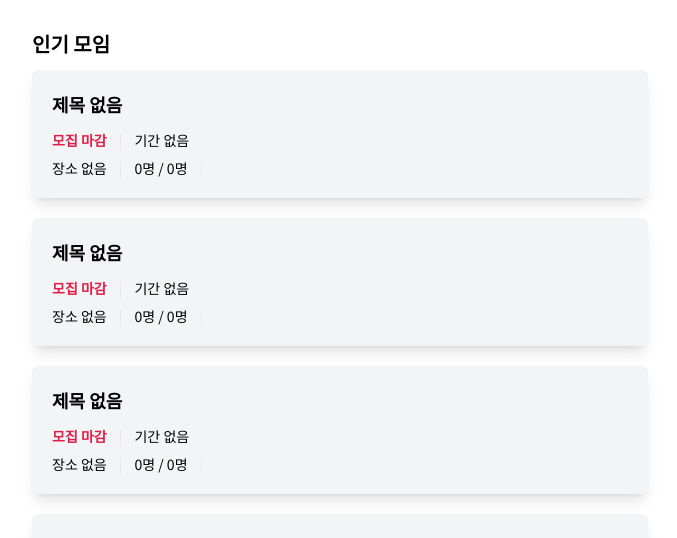
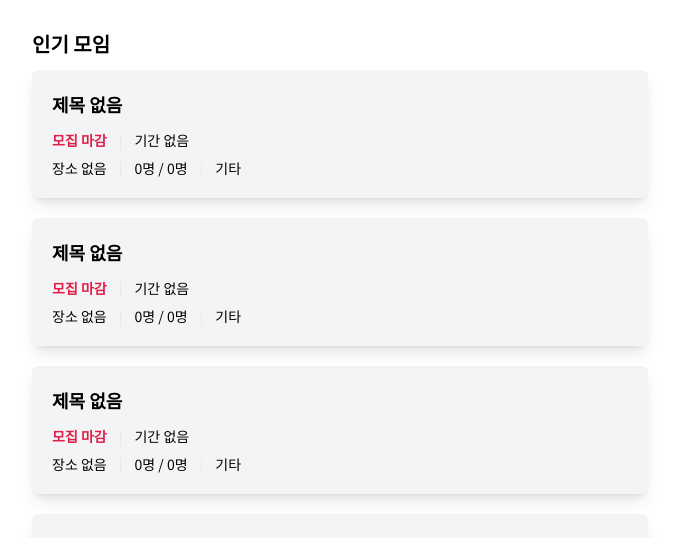
Before and after one commit to prgrms-fe-devcourse/NFE1_2_FitPlace, a React (Vite) app: page /search in a window 1280 px wide. Shown: the part 244-782 px from the top of the page, without its empty margins (300-977 px from the left). Built offline with nearby package versions, Linux system fonts and the light colour scheme.

Commit message:
feat:id에 맞는 상세페이지 이동

```diff
--- a/src/App.tsx
+++ b/src/App.tsx
@@ -29,22 +29,16 @@ const App = () => {
         <Route path="/register" element={<Register />} />
         <Route path="/profile" element={<ProfileTemplate />} />
         <Route path="/profile/edit" element={<ProfileEdit />} />
-                <Route
-                    path="/profile/edit/nickname"
-                    element={<ProfileNickname />}
-                />
+        <Route path="/profile/edit/nickname" element={<ProfileNickname />} />
         <Route path="/profile/edit/img" element={<ProfileImg />} />
         <Route path="/profile/edit/desc" element={<ProfileDesc />} />
-                <Route
-                    path="/profile/edit/location"
-                    element={<ProfileLocation />}
-                />
+        <Route path="/profile/edit/location" element={<ProfileLocation />} />
         <Route path="/ranking" element={<Ranking_page />} />
         <Route path="/map" element={<Location />} />
         <Route path="/search" element={<SearchPage />} />
         <Route path="/notifications" element={<NotificationPage />} />
         <Route path="/notionAdd" element={<NotionAdd />} />
-                <Route path="/notion" element={<NotionPage />} />
+        <Route path="/notion/:id" element={<NotionPage />} />
 
         <Route path="/notion/comments" element={<CommentPage />} />
         {/*
--- a/src/components/Health_post.tsx
+++ b/src/components/Health_post.tsx
@@ -1,6 +1,7 @@
 import React from "react";
+import { Link } from "react-router-dom";
 
-const Health_post = ({ title, channel_name }) => {
+const Health_post = ({ title, channel_name, id }) => {
   let titleObject;
   try {
     // 이중 파싱: 이스케이프된 문자열을 먼저 일반 문자열로 변환 후 JSON 파싱
@@ -12,6 +13,7 @@ const Health_post = ({ title, channel_name }) => {
   }
 
   return (
+    <Link to={`/notion/${id}`}>
       <button className="bg-gray-100 h-32 w-full rounded-md shadow-lg mb-5 p-5 flex flex-col transition-transform duration-300 ease-in-out hover:bg-gray-200 hover:shadow-xl">
         <p className="font-bold text-lg mb-3">
           {titleObject.title || "제목 없음"}
@@ -29,11 +31,13 @@ const Health_post = ({ title, channel_name }) => {
         <div className="text-sm flex">
           {titleObject.meetingSpot || "장소 없음"}
           <span className="mx-3 opacity-5">|</span>
-        {titleObject.currentMember || 0}명 / {titleObject.meetingCapacity || 0}
-        명<span className="mx-3 opacity-5">|</span>
-        {channel_name || titleObject.channel}
+          {titleObject.currentMember || 0}명 /{" "}
+          {titleObject.meetingCapacity || 0}명
+          <span className="mx-3 opacity-5">|</span>
+          {channel_name || "기타"}
         </div>
       </button>
+    </Link>
   );
 };
 
--- a/src/pages/Mainpage.tsx
+++ b/src/pages/Mainpage.tsx
@@ -104,6 +104,7 @@ const Mainpage = () => {
                 <Health_post
                   title={post.title}
                   channel_name={post.channel.name}
+                  id={post._id}
                   key={index}
                 />
               ))}
```
Lines whose indentation alone changed are shown as unchanged.
